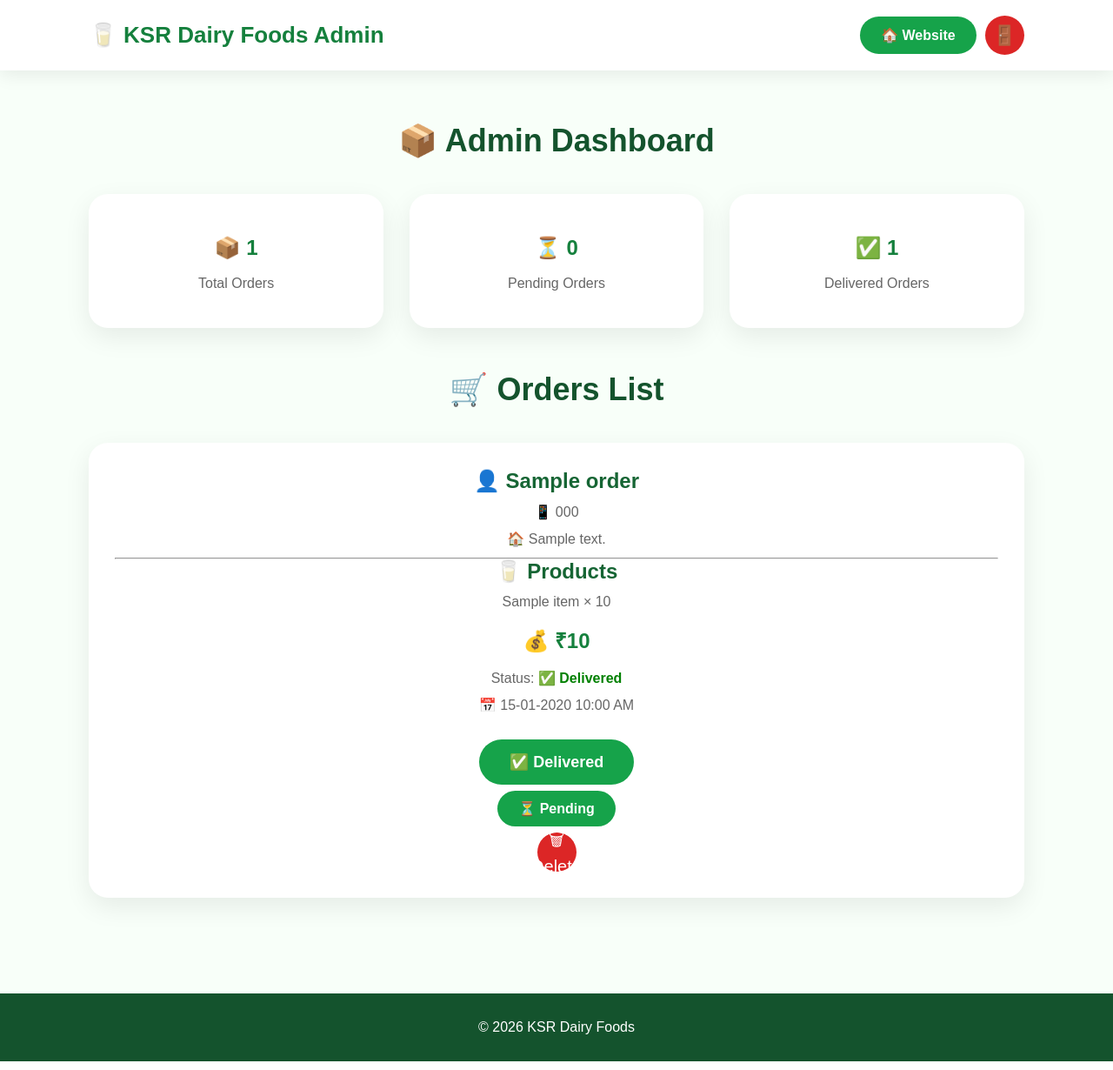
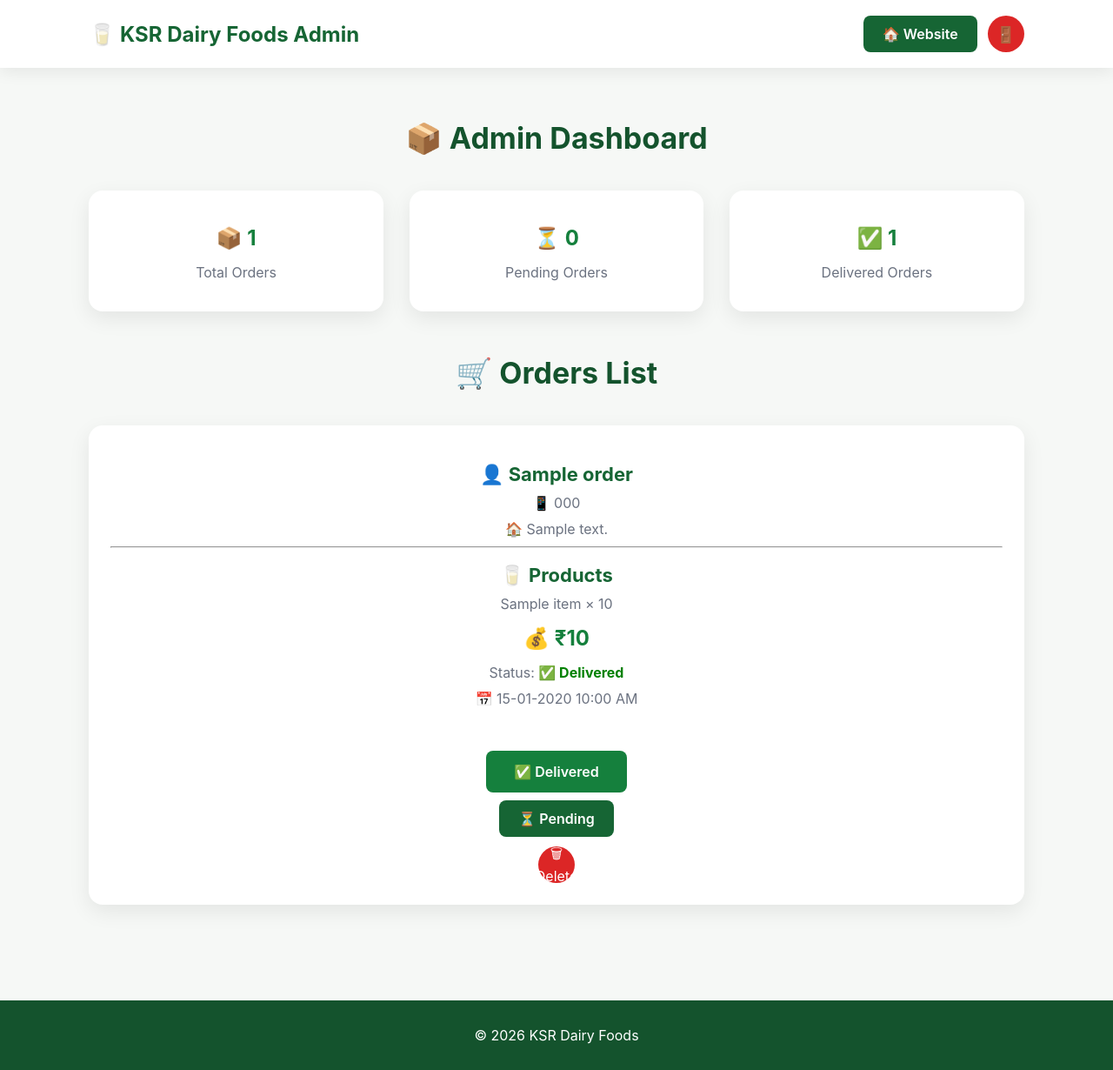
Before and after one commit to priyakhaif-oss/Ksr, a Flask app: page /admin in a window 1280 px wide. Shown: the whole page at 87% size. Run offline with Flask 3, Linux system fonts and the light colour scheme; the visitor is signed in with stand-in values (Sample User, id 1); a database or web service that is not in the repository returns one stand-in record (values such as "Sample title").

Commit message:
Update style.css

```diff
--- a/static/css/style.css
+++ b/static/css/style.css
@@ -2,38 +2,61 @@
     margin:0;
     padding:0;
     box-sizing:border-box;
-    font-family:Arial, Helvetica, sans-serif;
+    font-family:"Inter","Segoe UI",Arial,sans-serif;
 }
 
 
 body{
-    background:#f8fff9;
-    color:#222;
+
+    background:#f6f8f6;
+
+    color:#1f2937;
+
 }
+
 
 
 /* Header */
 
 header{
+
     width:100%;
+
     padding:18px 8%;
+
     display:flex;
+
     justify-content:space-between;
+
     align-items:center;
+
     background:#ffffff;
+
     position:sticky;
+
     top:0;
+
     z-index:100;
-    box-shadow:0 5px 20px rgba(0,0,0,0.08);
+
+    box-shadow:0 4px 18px rgba(0,0,0,.08);
+
 }
 
 
+
 .logo{
-    font-size:26px;
-    font-weight:800;
-    color:#15803d;
+
+    font-size:24px;
+
+    font-weight:700;
+
+    color:#166534;
+
 }
 
+
+
+/* Header Actions */
 
 
 .admin-actions{
@@ -42,66 +65,61 @@ header{
 
     align-items:center;
 
-    gap:10px;
+    gap:12px;
 
 }
 
 
 
-/* Buttons */
-
 .cart-btn{
 
     text-decoration:none;
 
-    background:#16a34a;
+    background:#166534;
 
     color:white;
 
-    padding:12px 24px;
+    padding:11px 22px;
 
-    border-radius:30px;
+    border-radius:8px;
 
-    font-weight:bold;
+    font-weight:600;
 
     transition:.3s;
 
 }
 
 
+
 .cart-btn:hover{
 
-    background:#166534;
+    background:#14532d;
 
 }
 
 
 
-
 .logout-btn{
 
-    width:45px;
+    width:42px;
 
-    height:45px;
+    height:42px;
 
     display:flex;
 
-    align-items:center;
-
     justify-content:center;
 
+    align-items:center;
 
     background:#dc2626;
 
     color:white;
 
-
     border-radius:50%;
-
 
     text-decoration:none;
 
-    font-size:22px;
+    font-size:18px;
 
     transition:.3s;
 
@@ -170,42 +184,46 @@ header{
 
 .hero p{
 
-    margin:20px 0;
+    margin-top:20px;
 
-    font-size:21px;
+    font-size:20px;
 
-    color:#555;
+    color:#6b7280;
 
 }
 
+
+
+/* Main Buttons */
 
 
 .order-btn{
 
     display:inline-block;
 
-    background:#16a34a;
+    margin-top:20px;
+
+    padding:14px 32px;
+
+    background:#15803d;
 
     color:white;
 
-    padding:15px 35px;
-
-    border-radius:30px;
-
     text-decoration:none;
 
-    font-size:18px;
+    border-radius:8px;
 
-    font-weight:bold;
+    font-weight:600;
 
     transition:.3s;
 
 }
 
 
+
 .order-btn:hover{
 
-    background:#15803d;
+    background:#166534;
 
 }
 
@@ -226,7 +244,7 @@ header{
 
     text-align:center;
 
-    font-size:36px;
+    font-size:34px;
 
     color:#14532d;
 
@@ -255,17 +272,17 @@ header{
 
 .card{
 
-    background:white;
+    background:#ffffff;
 
-    border-radius:22px;
+    border-radius:16px;
 
-    padding:30px;
+    padding:25px;
 
     text-align:center;
 
     box-shadow:
 
-    0 10px 30px rgba(0,0,0,.08);
+    0 8px 25px rgba(0,0,0,.08);
 
     transition:.3s;
 
@@ -297,7 +314,9 @@ header{
 
 .card h3{
 
-    font-size:24px;
+    margin-top:18px;
+
+    font-size:22px;
 
     color:#166534;
 
@@ -307,11 +326,9 @@ header{
 
 .card p{
 
-    color:#666;
+    margin:10px 0;
 
-    margin:12px;
-
-    font-size:16px;
+    color:#6b7280;
 
 }
 
@@ -321,20 +338,20 @@ header{
 
     color:#15803d;
 
-    margin:18px 0;
+    margin:15px 0;
 
 }
 
 
 
-/* Delete Button */
+/* Delete */
 
 
 .delete-btn{
 
-    width:45px;
+    width:42px;
 
-    height:45px;
+    height:42px;
 
     display:inline-flex;
 
@@ -342,20 +359,13 @@ header{
 
     align-items:center;
 
-
     background:#dc2626;
 
     color:white;
 
-
     border-radius:50%;
 
-
     text-decoration:none;
-
-    font-size:20px;
-
-    transition:.3s;
 
 }
 
```
Also changed, not shown: other parts of static/css/style.css (+56 -86 lines).
